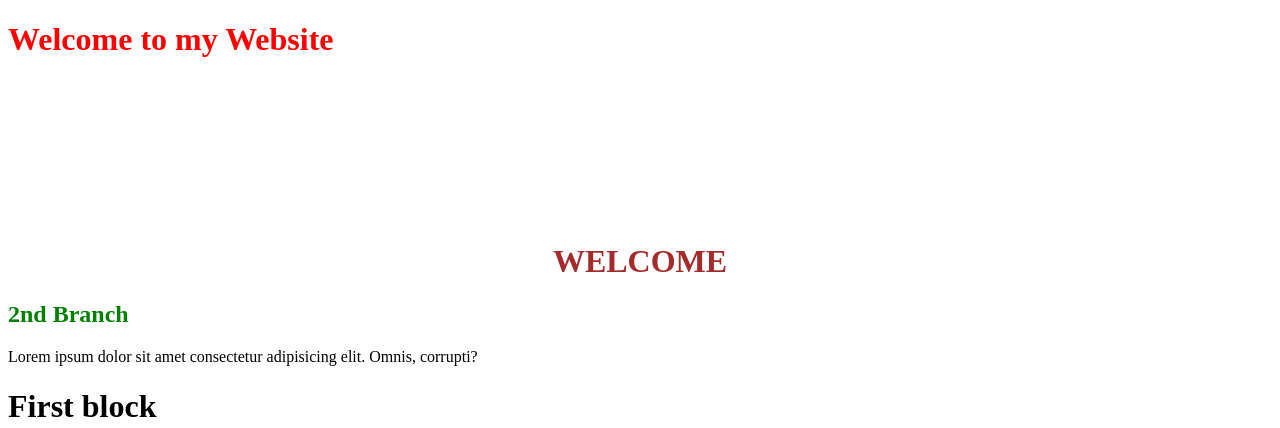
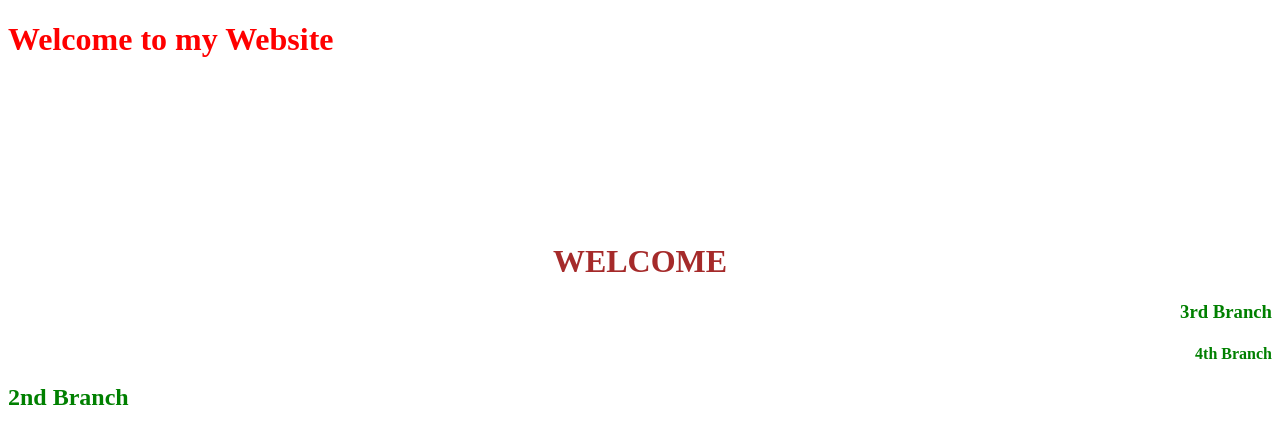
Before and after one commit to mstlelanakhatun/my-second-repo, a plain HTML site: page index.html in a window 1280 px wide. Shown: the top 428 px of the page. Drawn offline with Linux system fonts and the light colour scheme.

Commit message:
Added h4

```diff
--- a/index.html
+++ b/index.html
@@ -15,6 +15,8 @@
         <h1 class="Page-title">Welcome to my Website</h1>
     </header>
     <h1 style="text-align: center; color: brown;"><b>WELCOME</b></h1>
+    <h3 style="text-align:Right; color: Green;"> 3rd Branch</h3>
+    <h4 style="text-align:Right; color: Green;"> 4th Branch</h4>
     <div class="First block">
         <h2 style="text-align:Left; color: Green;"> 2nd Branch</h2>
         <p>Lorem ipsum dolor sit amet consectetur adipisicing elit. Omnis, corrupti?</p>
```
